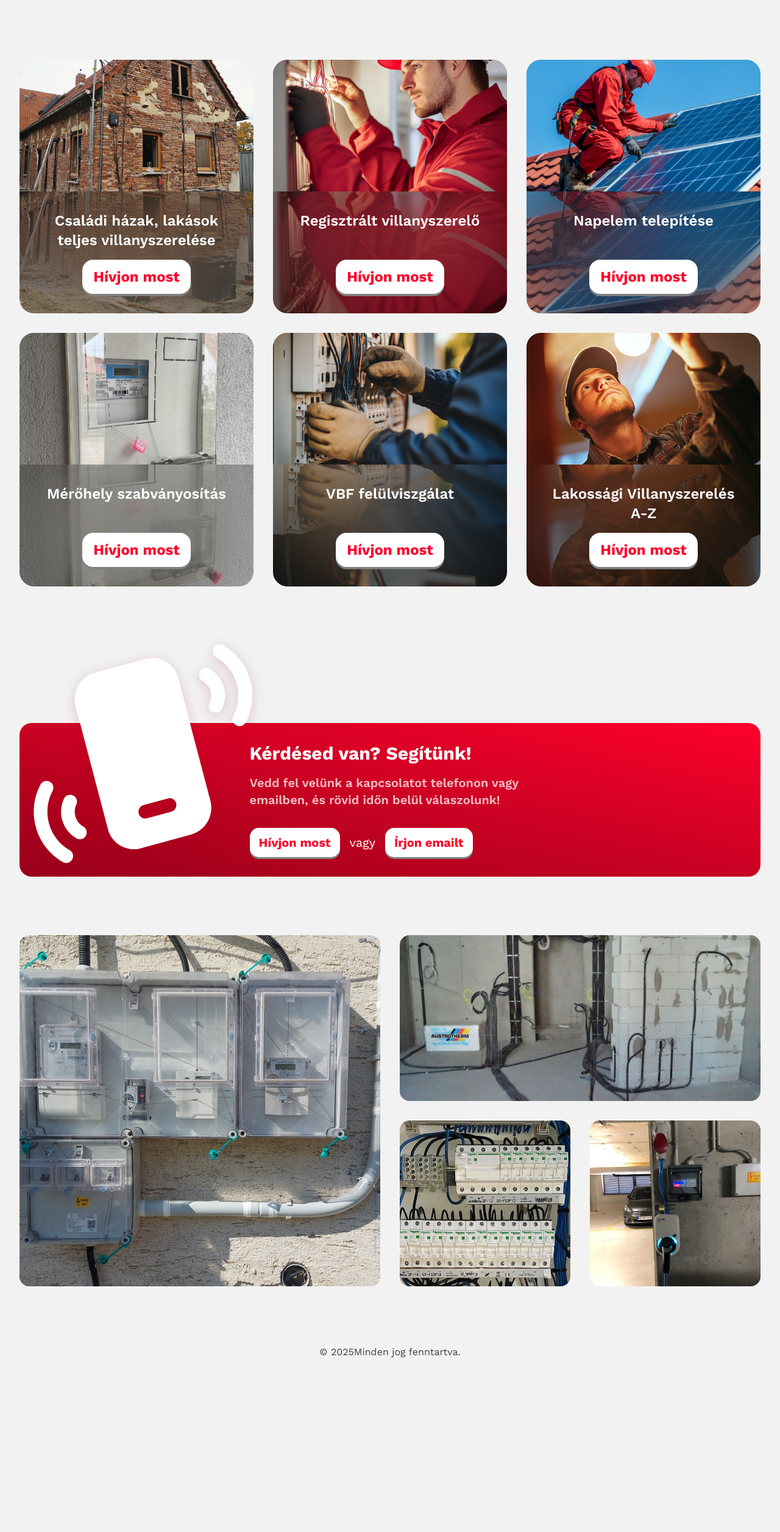
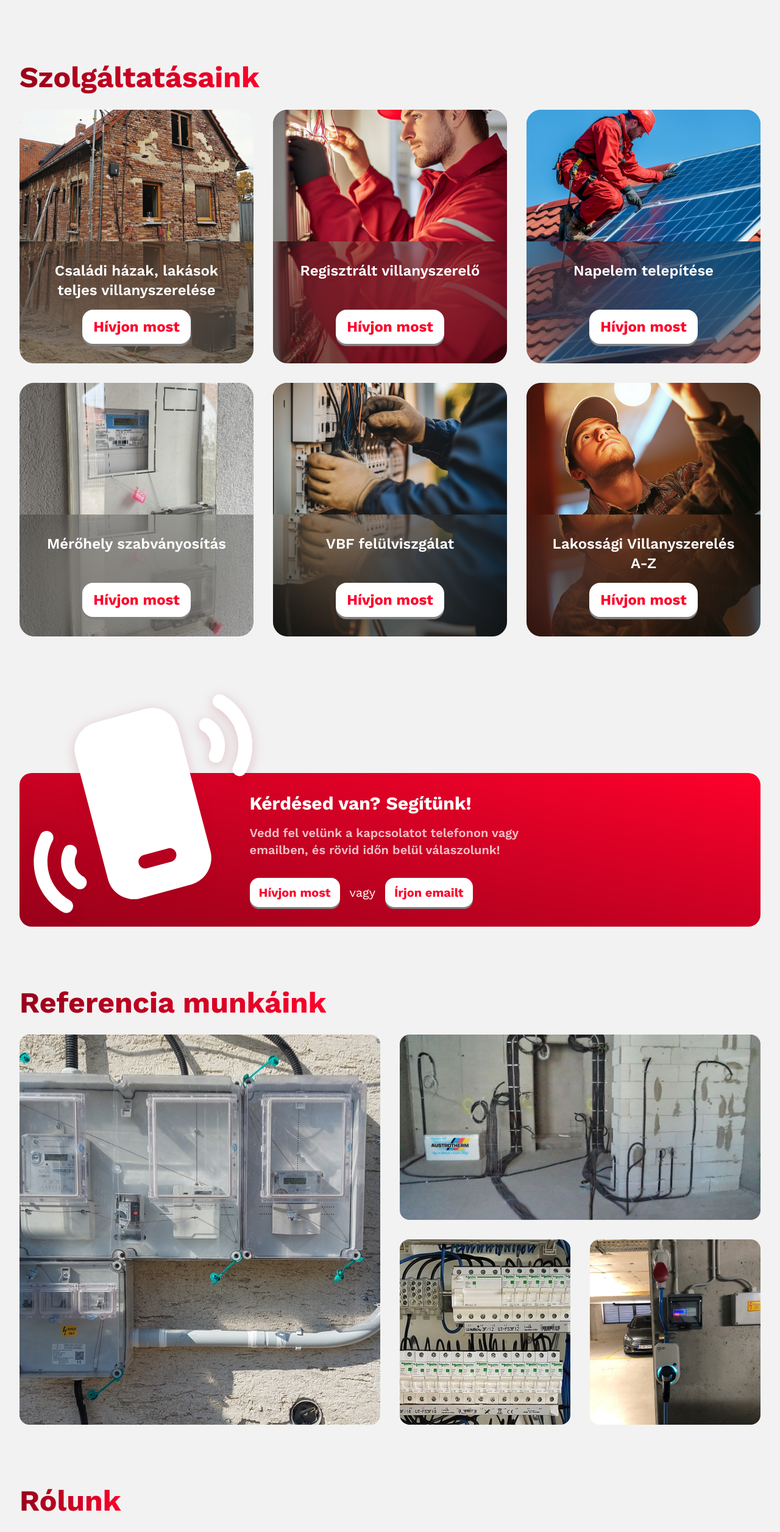
Before and after one commit to danielrakaczki/villved, a Next.js app: page / in a window 1280 px wide. Shown: the part 1578-4091 px from the top of the page at 61% size. Before the commit the page ends 3872 px from the top, so only its background shows below. Built offline with nearby package versions, Linux system fonts and the light colour scheme.

Commit message:
feat: new about us section + headers added

```diff
--- /dev/null
+++ b/app/components/section-header.tsx
@@ -0,0 +1,18 @@
+import type { HTMLAttributes, PropsWithChildren } from "react";
+import { cn } from "../utils";
+
+type SectionHeaderProps = PropsWithChildren<HTMLAttributes<HTMLHeadingElement>>;
+
+export const SectionHeader = ({ children, className, ...props }: SectionHeaderProps) => {
+  return (
+    <div className={cn("mb-em-2 relative overflow-hidden text-3xl font-bold lg:text-[clamp(3rem,3.33vw,4rem)]", className)}>
+      {/* <div aria-disabled className="from-primary to-primary-2 pointer-events-none absolute inset-0 -z-10 bg-gradient-to-l" />
+      <div aria-disabled className="pointer-events-none absolute top-0 left-0 -z-10 select-none">
+        <span className="bg-background text-background çdecoration-clone leading-none underline underline-offset-[-1em]">{children}</span>
+      </div> */}
+      <h2 className="text-gradient from-primary to-primary-2 z-10 inline leading-none" {...props}>
+        {children}
+      </h2>
+    </div>
+  );
+};
--- /dev/null
+++ b/app/components/section.tsx
@@ -0,0 +1,18 @@
+import type { HTMLAttributes, PropsWithChildren } from "react";
+import { cn } from "../utils";
+
+type SectionProps = PropsWithChildren<HTMLAttributes<HTMLElement>> & {
+  innerContainerProps?: HTMLAttributes<HTMLElement>;
+};
+
+export const Section = ({ children, innerContainerProps: innerProps, className, ...props }: SectionProps) => {
+  const { className: innerClassName, ...innerContainerProps } = innerProps ?? {};
+
+  return (
+    <section className={cn("w-full", className)} {...props}>
+      <div className={cn("mx-auto p-8 lg:max-w-screen-2xl", innerClassName)} {...innerContainerProps}>
+        {children}
+      </div>
+    </section>
+  );
+};
--- /dev/null
+++ b/app/components/sections/about-us.tsx
@@ -0,0 +1,62 @@
+import Image from "next/image";
+import TeamImage from "@/public/team.png";
+import TeamWorkingImage from "@/public/team-working.png";
+import { SectionHeader } from "../section-header";
+import { Section } from "../section";
+
+export const AboutUsSection = () => {
+  return (
+    <Section id="about-us">
+      <SectionHeader>Rólunk</SectionHeader>
+      <div className="flex flex-col gap-8 md:flex-row">
+        <div className="relative aspect-video md:flex-1">
+          <Image
+            src={TeamImage}
+            fill
+            objectFit="cover"
+            objectPosition="50% 30%"
+            placeholder="blur"
+            alt="A csapat"
+            className="rounded-[1em]"
+          />
+        </div>
+        <div className="flex flex-col gap-8 md:flex-1">
+          <div>
+            <h3 className="mb-4 text-2xl font-bold">Kik vagyunk mi?</h3>
+            <p>
+              Lorem ipsum dolor sit amet consectetur. Lectus tristique dignissim egestas risus arcu ornare sit ipsum. Integer magna
+              facilisis senectus a integer. Id mollis a pulvinar suspendisse maecenas aliquet.
+            </p>
+          </div>
+          <div>
+            <h3 className="mb-4 text-2xl font-bold">Mik a kompetenciáink?</h3>
+            <p>
+              Lorem ipsum dolor sit amet consectetur. Lectus tristique dignissim egestas risus arcu ornare sit ipsum. Integer magna
+              facilisis senectus a integer. Id mollis a pulvinar suspendisse maecenas aliquet.
+            </p>
+          </div>
+        </div>
+      </div>
+      <div className="flex flex-col gap-8 md:flex-row-reverse">
+        <div className="relative aspect-video md:flex-1">
+          <Image
+            src={TeamWorkingImage}
+            fill
+            objectFit="cover"
+            objectPosition="center"
+            placeholder="blur"
+            alt="A csapat munka közben"
+            className="rounded-[1em]"
+          />
+        </div>
+        <div className="md:flex-1">
+          <h3 className="mb-4 text-2xl font-bold">Mik a célunk?</h3>
+          <p className="leading-tight">
+            Lorem ipsum dolor sit amet consectetur. Lectus tristique dignissim egestas risus arcu ornare sit ipsum. Integer magna facilisis
+            senectus a integer. Id mollis a pulvinar suspendisse maecenas aliquet.
+          </p>
+        </div>
+      </div>
+    </Section>
+  );
+};
--- a/app/components/sections/references.tsx
+++ b/app/components/sections/references.tsx
@@ -3,11 +3,14 @@ import KabelezesImage from "@/public/kabelezes.png";
 import KapcsolotablaImage from "@/public/kapcsolotabla.png";
 import MeroraImage from "@/public/merorak.png";
 import Image from "next/image";
+import { SectionHeader } from "../section-header";
+import { Section } from "../section";
 
 export const ReferencesSection = () => {
   return (
-    <section id="referencies" className="grid w-full">
-      <div className="references-grid-area mx-auto grid w-full place-items-stretch gap-8 p-8 lg:max-w-screen-2xl">
+    <Section id="references">
+      <SectionHeader>Referencia munkáink</SectionHeader>
+      <div className="references-grid-area grid place-items-stretch gap-8">
         <div className="relative" aria-disabled>
           <Image
             fill
@@ -53,6 +56,6 @@ export const ReferencesSection = () => {
           />
         </div>
       </div>
-    </section>
+    </Section>
   );
 };
--- a/app/components/sections/services.tsx
+++ b/app/components/sections/services.tsx
@@ -7,6 +7,8 @@ import VbfImage from "@/public/vbf.png";
 import Image from "next/image";
 import type { ReactNode, Ref } from "react";
 import { Button } from "../button";
+import { SectionHeader } from "../section-header";
+import { Section } from "../section";
 
 type ServicesSectionProps = {
   ref?: Ref<HTMLElement>;
@@ -19,8 +21,9 @@ type ServicesSectionItemProps = {
 
 export const ServicesSection = (props: ServicesSectionProps) => {
   return (
-    <section className="mt-16 w-full scroll-mt-16" {...props}>
-      <div className="mx-auto grid grid-cols-1 gap-8 p-8 md:grid-cols-2 lg:max-w-screen-2xl lg:grid-cols-3">
+    <Section id="services" className="mt-16 scroll-mt-16" {...props}>
+      <SectionHeader>Szolgáltatásaink</SectionHeader>
+      <div className="grid grid-cols-1 gap-8 md:grid-cols-2 lg:grid-cols-3">
         <ServicesSectionItem
           title="Családi házak, lakások teljes villanyszerelése"
           image={
@@ -86,7 +89,7 @@ export const ServicesSection = (props: ServicesSectionProps) => {
           }
         />
       </div>
-    </section>
+    </Section>
   );
 };
 
--- a/app/globals.css
+++ b/app/globals.css
@@ -6,6 +6,42 @@
   --primary: hsl(350deg, 99%, 50%);
   --primary-2: hsl(350deg, 99%, 30%);
   --tertiary: hsl(0deg, 0%, 65%);
+}
+
+@theme {
+  --spacing-em-0.5: 0.125em;
+  --spacing-em-1: 0.25em;
+  --spacing-em-1.5: 0.375em;
+  --spacing-em-2: 0.5em;
+  --spacing-em-2.5: 0.625em;
+  --spacing-em-3: 0.75em;
+  --spacing-em-3.5: 0.875em;
+  --spacing-em-4: 1em;
+  --spacing-em-5: 1.25em;
+  --spacing-em-6: 1.5em;
+  --spacing-em-7: 1.75em;
+  --spacing-em-8: 2em;
+  --spacing-em-9: 2.25em;
+  --spacing-em-10: 2.5em;
+  --spacing-em-11: 2.75em;
+  --spacing-em-12: 3em;
+  --spacing-em-14: 3.5em;
+  --spacing-em-16: 4em;
+  --spacing-em-20: 5em;
+  --spacing-em-24: 6em;
+  --spacing-em-28: 7em;
+  --spacing-em-32: 8em;
+  --spacing-em-36: 9em;
+  --spacing-em-40: 10em;
+  --spacing-em-44: 11em;
+  --spacing-em-48: 12em;
+  --spacing-em-52: 13em;
+  --spacing-em-56: 14em;
+  --spacing-em-60: 15em;
+  --spacing-em-64: 16em;
+  --spacing-em-72: 18em;
+  --spacing-em-80: 20em;
+  --spacing-em-96: 24em;
 }
 
 @theme inline {
@@ -24,6 +60,14 @@ body {
 }
 
 @layer components {
+  .text-gradient {
+    --tw-gradient-position: to left in oklab;
+    background-image: linear-gradient(var(--tw-gradient-stops));
+    background-clip: text;
+    -webkit-background-clip: text;
+    color: transparent;
+  }
+
   .btn {
     @apply relative transform-gpu cursor-pointer overflow-hidden rounded-[0.75em] px-[0.75em] py-[0.5em] transition-all ease-in-out;
     box-shadow:
--- a/app/page.tsx
+++ b/app/page.tsx
@@ -12,6 +12,7 @@ import { VibrationMobileIcon } from "./components/icons/vibrating-mobile";
 import { ContactSection } from "./components/sections/contact";
 import { ReferencesSection } from "./components/sections/references";
 import { ServicesSection } from "./components/sections/services";
+import { AboutUsSection } from "./components/sections/about-us";
 
 export default function Home() {
   const servicesRef = useRef<HTMLElement>(null);
@@ -101,6 +102,8 @@ export default function Home() {
         />
 
         <ReferencesSection />
+
+        <AboutUsSection />
       </main>
       <footer className="mt-auto flex flex-wrap items-center justify-center gap-6 py-16">
         &copy; {new Date().getFullYear()}Minden jog fenntartva.
```
Also changed, not shown: public/team.png (added), 1 other file (tests, documents, lock files or other folders).
